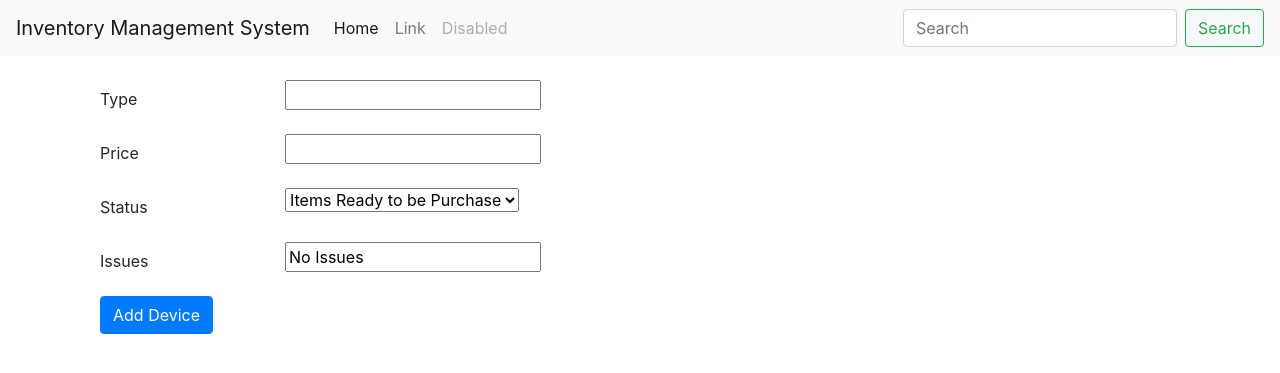
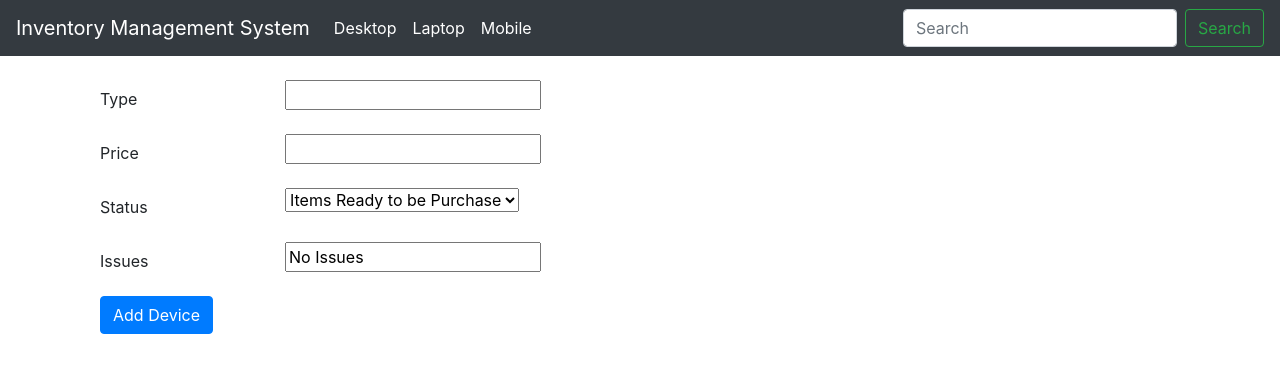
Before and after one commit to garantor/inventory_management, a Django app: page /add_laptop in a window 1280 px wide. Shown: the top 373 px of the page. Run offline with Django 3.2, Linux system fonts and the light colour scheme; some libraries are stand-ins or nearby versions.

```diff
--- a/inventory/templates/base.html
+++ b/inventory/templates/base.html
@@ -10,7 +10,7 @@
 
 <body>
 
-<nav class="navbar navbar-expand-lg navbar-light bg-light">
+<nav class="navbar navbar-expand-lg navbar-dark bg-dark">
   <a class="navbar-brand" href="#">Inventory Management System</a>
   <button class="navbar-toggler" type="button" data-toggle="collapse" data-target="#navbarSupportedContent" aria-controls="navbarSupportedContent" aria-expanded="false" aria-label="Toggle navigation">
     <span class="navbar-toggler-icon"></span>
@@ -19,10 +19,13 @@
   <div class="collapse navbar-collapse" id="navbarSupportedContent">
     <ul class="navbar-nav mr-auto">
       <li class="nav-item active">
-        <a class="nav-link" href="#">Home <span class="sr-only">(current)</span></a>
+        <a class="nav-link" href="{% url 'display_desktops' %}">Desktop</a>
       </li>
-      <li class="nav-item">
-        <a class="nav-link" href="#">Link</a>
+      <li class="nav-item active">
+        <a class="nav-link" href="{% url 'display_laptops' %}">Laptop</a>
+      </li>
+      <li class="nav-item active">
+        <a class="nav-link" href="{% url 'display_mobiles' %}">Mobile</a>
       </li>
       <!----- <li class="nav-item dropdown">
         <a class="nav-link dropdown-toggle" href="#" id="navbarDropdown" role="button" data-toggle="dropdown" aria-haspopup="true" aria-expanded="false">
@@ -35,9 +38,9 @@
           <a class="dropdown-item" href="#">Something else here</a>
         </div>
       </li>----->
-      <li class="nav-item">
+      <!-----<li class="nav-item">
         <a class="nav-link disabled" href="#">Disabled</a>
-      </li>
+      </li> ---------->
     </ul>
     <form class="form-inline my-2 my-lg-0">
       <input class="form-control mr-sm-2" type="search" placeholder="Search" aria-label="Search">
--- a/inventory/views.py
+++ b/inventory/views.py
@@ -1,8 +1,10 @@
 from django.shortcuts import render, redirect, get_object_or_404
 from .models import *
 from.forms import *
-# Create your views here.
 
+####################################
+   ## Views for handling Model ##
+####################################
 
 def index(requests):
     return render(requests, 'index.html')
```
Also changed, not shown: inventory/models.py (+3 -4 lines), inventory/templates/edit_item.html (added, +25 -0 lines), inventory/urls.py (+4 -3 lines), db.sqlite3.
